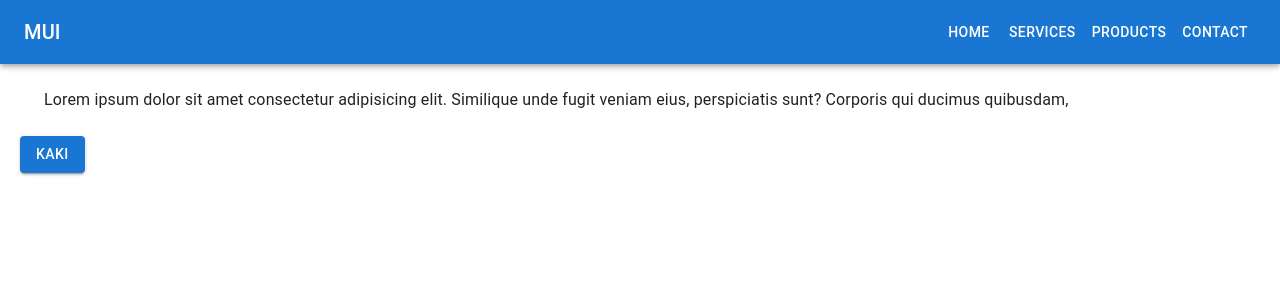
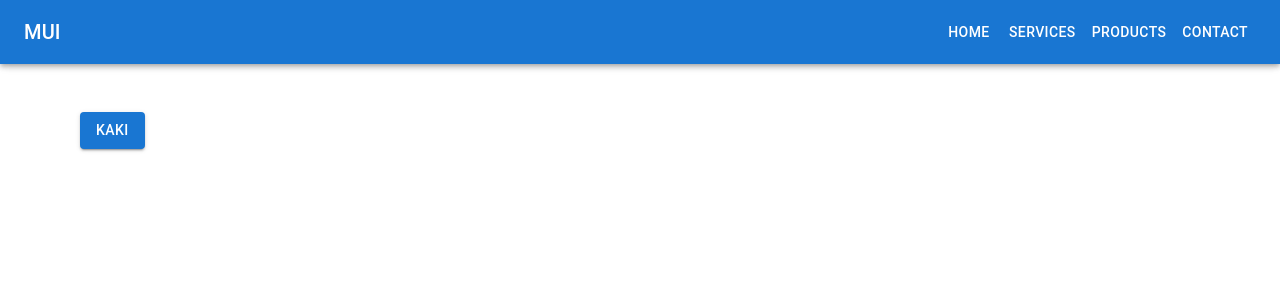
Before and after one commit to Hdror/reactTS-matrix, a React (Vite) app: page / in a window 1280 px wide. Shown: the top 300 px of the page. Built offline with nearby package versions, Linux system fonts and the light colour scheme.

Commit message:
addiing _base file

```diff
--- a/src/App.tsx
+++ b/src/App.tsx
@@ -1,14 +1,11 @@
-import { useState } from 'react'
 import NavBar from './components/nav-bar'
 import Btn from './components/btn'
 
 function App() {
-  const [count, setCount] = useState(0)
 
   return (
     <>
-    <main className='px-5'>
-
+    <main className='px-5 md:px-20'>
      <NavBar/>
      <Btn variant='contained' label='kaki'/>
     </main>
--- /dev/null
+++ b/src/assets/style/basics/_base.scss
@@ -0,0 +1,30 @@
+*,
+*::before,
+*::after {
+    box-sizing: border-box;
+}
+
+html {
+    font-family: f-light, sans-serif;
+}
+
+body {
+    margin: 0;
+}
+
+p {
+    margin: 0;
+}
+
+img {
+    width: 100%;
+}
+
+h1,
+h2,
+h3,
+h4,
+h5,
+h6 {
+    margin: 0;
+}
--- a/src/components/nav-bar.tsx
+++ b/src/components/nav-bar.tsx
@@ -95,10 +95,6 @@ export default function NavBar(props: Props) {
       </nav>
       <Box component="main" sx={{ p: 3 }}>
         <Toolbar />
-        <Typography>
-          Lorem ipsum dolor sit amet consectetur adipisicing elit. Similique unde
-          fugit veniam eius, perspiciatis sunt? Corporis qui ducimus quibusdam,
-        </Typography>
       </Box>
     </Box>
   );
```
Also changed, not shown: src/components/btn.tsx (+4 -3 lines).
